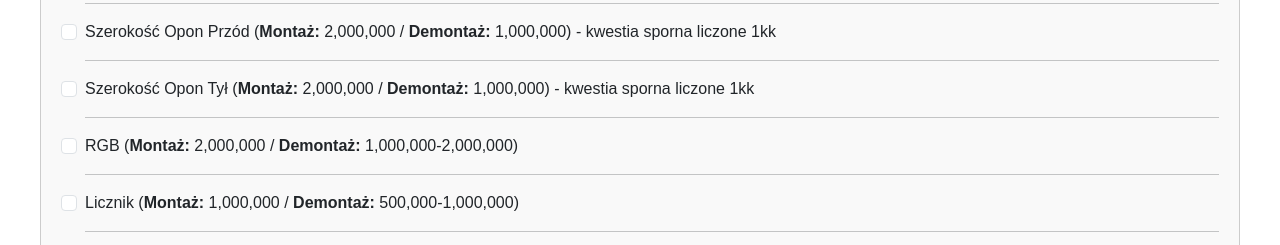
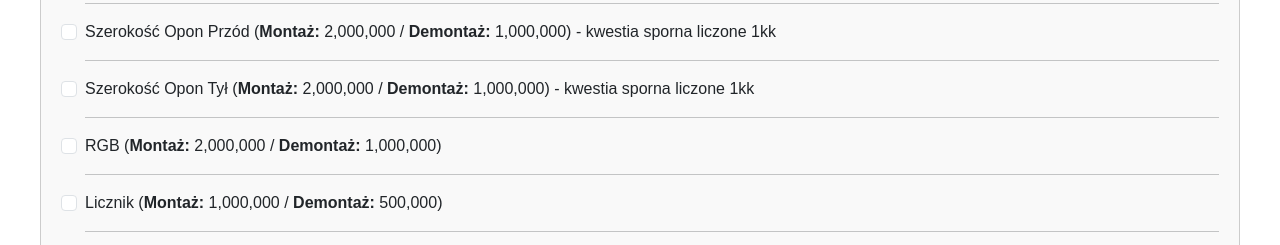
Before and after one commit to emka1998/cenysantori.github.io, a plain HTML site: page index.html in a window 1280 px wide. Shown: the part 1600-1845 px from the top of the page. Drawn offline with nearby package versions, Linux system fonts and the light colour scheme.

Commit message:
Update index.html

```diff
--- a/index.html
+++ b/index.html
@@ -152,11 +152,11 @@
         </div>
         <div class="form-check">
             <input type="checkbox" class="form-check-input checkbox" data-value1="2000000" data-value2="1000000" />
-            <label class="form-check-label">RGB (<span class="fw-bold">Montaż:</span> 2,000,000 / <span class="fw-bold">Demontaż:</span> 1,000,000-2,000,000)</label><hr/>
+            <label class="form-check-label">RGB (<span class="fw-bold">Montaż:</span> 2,000,000 / <span class="fw-bold">Demontaż:</span> 1,000,000)</label><hr/>
         </div>
         <div class="form-check">
             <input type="checkbox" class="form-check-input checkbox" data-value1="1000000" data-value2="500000" />
-            <label class="form-check-label">Licznik (<span class="fw-bold">Montaż:</span> 1,000,000 / <span class="fw-bold">Demontaż:</span> 500,000-1,000,000)</label><hr/>
+            <label class="form-check-label">Licznik (<span class="fw-bold">Montaż:</span> 1,000,000 / <span class="fw-bold">Demontaż:</span> 500,000)</label><hr/>
         </div>
         <div class="form-check">
             <input type="checkbox" class="form-check-input checkbox" data-value1="12500000" data-value2="7000000" />
```
